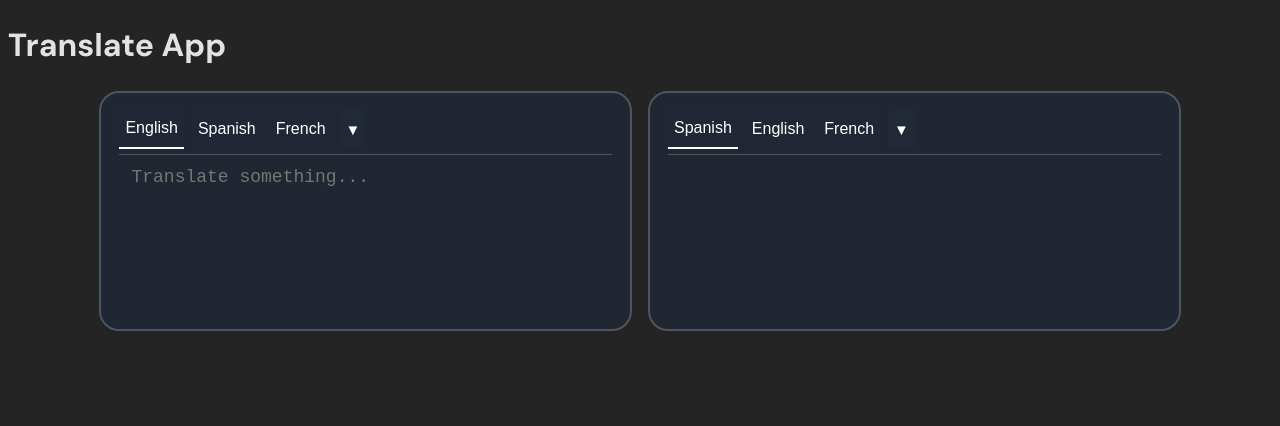
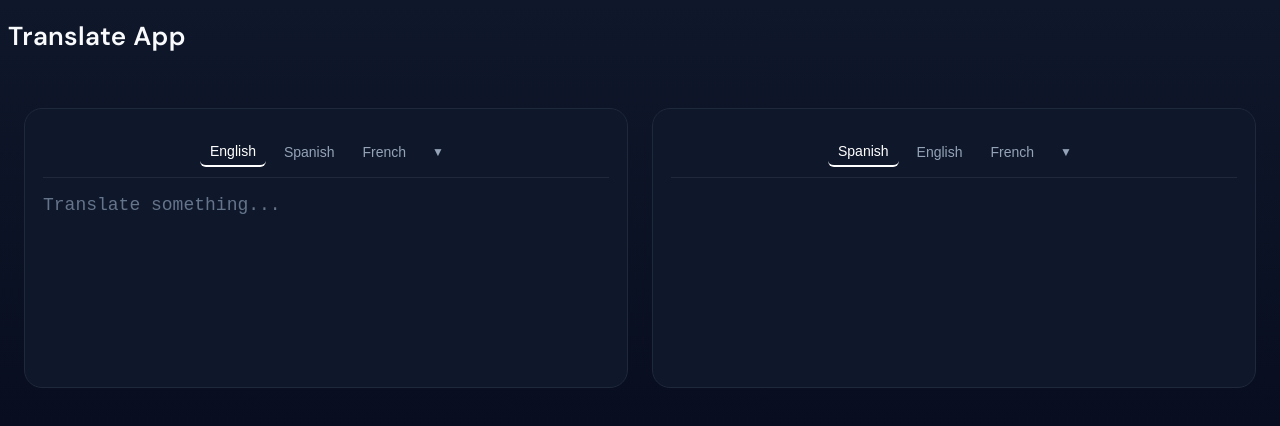
Before and after one commit to Marcobc-exe/translate-app, a React (Vite) app: page / in a window 1280 px wide. Shown: the top 426 px of the page. Built offline with nearby package versions, Linux system fonts and the light colour scheme.

Commit message:
style: redesign UI/UX

```diff
--- a/src/App.css
+++ b/src/App.css
@@ -1,6 +1,6 @@
-/* #root {
-  max-width: 1280px;
-  margin: 0 auto;
-  padding: 2rem;
-  text-align: center;
-} */
+html {
+  background: linear-gradient(180deg, #0f172a, #020617);
+  font-family: system-ui, -apple-system, sans-serif;
+  color: white;
+  height: 100%;
+}
--- a/src/components/Inputs/input.css
+++ b/src/components/Inputs/input.css
@@ -5,25 +5,30 @@
 
 .input-base {
   width: 100%;
-  min-height: 16vh;
+  min-height: 140px;
+  background: transparent;
   border: none;
-  background-color: transparent;
-
-  padding: 12px 40px 12px 12px;
+  outline: none;
+  color: #f8fafc;
+  font-size: 18px;
+  line-height: 1.5;
   resize: none;
-
-  text-align: left;
-  vertical-align: top;
-  box-sizing: border-box;
-
-  font-size: 18px;
-  overflow: hidden;
+  padding: 6px 0;
 }
 
+.input-base::placeholder {
+  color: #64748b;
+}
+
+/* smooth typing feel */
 .input-base:focus {
   outline: none;
+}
+
+/* .input-base:focus {
+  outline: none;
   border-color: transparent;
-}
+} */
 
 .char-counter {
   margin-top: 6px;
--- a/src/components/LanguagePanel/LanguagePanel.tsx
+++ b/src/components/LanguageBar/LanguageBar.tsx
@@ -1,3 +1,4 @@
+import "./langbar.css"
 import type { FC } from "react";
 import { Grid } from "@mui/material";
 import type { Language } from "../../types/languages";
@@ -10,7 +11,7 @@ type Props = {
   onChangeLang: (lang: Language) => void;
 };
 
-export const LanguagePanel: FC<Props> = ({
+export const LanguageBar: FC<Props> = ({
   mobile,
   lang,
   handleLanguage,
@@ -18,12 +19,10 @@ export const LanguagePanel: FC<Props> = ({
 }) => {
   return (
     <Grid
+      className="language-bar"
       container
-      spacing={1}
-      height={"50px"}
-      borderBottom={"1px solid #4D5562"}
       alignItems={"center"}
-      justifyContent={mobile ? "center" : "normal"}
+      justifyContent={"center"}
     >
       <SelectLang
         lang={lang}
--- /dev/null
+++ b/src/components/LanguageBar/langbar.css
@@ -0,0 +1,6 @@
+.language-bar {
+  width: 100%;
+  padding: 10px 6px;
+  border-bottom: 1px solid #1e293b;
+  margin-bottom: 8px;
+}
--- a/src/components/ResponsiveDesigns/SelectLangs/SelectLangs.tsx
+++ b/src/components/ResponsiveDesigns/SelectLangs/SelectLangs.tsx
@@ -48,7 +48,7 @@ export const SelectLang: FC<Props> = ({
           lang={lang}
         />
       ) : (
-        <>
+        <div style={{ display: "flex", gap: "8px", alignItems: "center" }}>
           <MostLikedLangs
             languagesList={languagesList}
             lang={lang}
@@ -59,7 +59,7 @@ export const SelectLang: FC<Props> = ({
             mobile={mobile}
             lang={lang}
           />
-        </>
+        </div>
       )}
     </>
   );
--- a/src/components/Selects/selects.css
+++ b/src/components/Selects/selects.css
@@ -1,56 +1,68 @@
 .custom-select {
   position: relative;
+  display: flex;
+  align-items: center;
 }
 
 .select-button {
-  width: 100%;
-  height: 40px;
-  background: #212936;
+  border: none;
+  background: transparent;
+  color: #94a3b8;
+  font-size: 14px;
+  cursor: pointer;
+  display: flex;
+  align-items: center;
+  gap: 6px;
+  padding: 6px 8px;
+  border-radius: 6px;
+  transition: 0.2s ease;
+}
+
+.select-button:hover {
+  background: #0f172a;
   color: white;
-  border: none;
-  border-radius: 6px;
-  font-size: 15px;
-  cursor: pointer;
-  align-items: center;
 }
 
 .arrow {
-  transition: transform 0.25s ease;
+  font-size: 12px;
+  transition: transform 0.2s ease;
 }
 
 .rotate {
   transform: rotate(180deg);
 }
 
-.mobile {
-  padding-left: 5px;
-}
-
 .dropdown {
   position: absolute;
-  top: 45px;
-  width: 140px;
-  background: #212936;
-  border: 1px solid #4d5562;
-  border-radius: 6px;
+  top: 36px;
+  right: 0;
+  width: 200px;
+  background: #020617;
+  border-radius: 10px;
+  border: 1px solid #1e293b;
   overflow: hidden;
   z-index: 100;
 }
 
 .option {
   padding: 10px 12px;
+  font-size: 14px;
   cursor: pointer;
-  transition: background 0.15s;
+  color: #94a3b8;
+  transition: 0.2s ease;
 }
 
 .option:hover {
-  background: #2b3442;
+  background: #0f172a;
+  color: white;
 }
 
-.active {
-  background: #394253;
+.option.active {
+  color: white;
+  background: #020617;
 }
 
-.focused {
-  background: #2b3442;
+.option.focused {
+  background: #0f172a;
+  color: white;
 }
--- a/src/components/Title/Title.tsx
+++ b/src/components/Title/Title.tsx
@@ -1,5 +1,7 @@
+import "./title.css"
+
 export const Title = () => {
   return (
-    <h1>Translate App</h1>
+    <h1 className="title">Translate App</h1>
   )
 }
--- /dev/null
+++ b/src/components/Title/title.css
@@ -0,0 +1,7 @@
+.title {
+  font-size: 26px;
+  font-weight: 600;
+  margin-bottom: 22px;
+  color: #f8fafc;
+  letter-spacing: 0.3px;
+}
--- a/src/components/buttons/buttons.css
+++ b/src/components/buttons/buttons.css
@@ -1,12 +1,21 @@
-.btnTranslate-false, .btnTranslate-true {
-  background-color: #212936CC;
+.btnTranslate-true,
+.btnTranslate-false {
   border: none;
-  color: white;
-  font-size: 16px;
+  background: transparent;
+  font-size: 14px;
+  padding: 6px 10px;
   cursor: pointer;
-  height: 40px;
+  border-radius: 6px;
+  transition: 0.2s ease;
+  color: #94a3b8;
 }
 
 .btnTranslate-true {
-  border-bottom: 2px solid #FFFFFF;
+  color: white;
+  border-bottom: 2px solid white;
 }
+
+.btnTranslate-false:hover {
+  background: #0f172a;
+  color: white;
+}
--- a/src/components/messages/styles-messages.css
+++ b/src/components/messages/styles-messages.css
@@ -1,6 +1,7 @@
 .output-base {
+  color: #e2e8f0;
   width: 100%;
-  min-height: 28vh;
+  min-height: 140px;
   padding: 12px;
 
   border-radius: 12px;
@@ -12,6 +13,9 @@
 
   font-size: 18px;
   box-sizing: border-box;
+
+  font-size: 18px;
+  line-height: 1.5;
 }
 
 .output-base:focus {
--- a/src/components/translator/Translator.tsx
+++ b/src/components/translator/Translator.tsx
@@ -1,3 +1,4 @@
+import "./translator.css";
 import { useEffect, useState } from "react";
 import { useTranslate } from "../../hooks/useTranslate";
 import { TextArea } from "../Inputs/Input";
@@ -7,7 +8,7 @@ import { Grid, useMediaQuery, useTheme } from "@mui/material";
 import { useDebounce } from "../../hooks/useDebounce";
 import type { Language } from "../../types/languages";
 import { LANGUAGES } from "../../consts/Languages";
-import { LanguagePanel } from "../LanguagePanel/LanguagePanel";
+import { LanguageBar } from "../LanguageBar/LanguageBar";
 
 const MAX_LENGTH = 250;
 
@@ -76,26 +77,18 @@ export const Translator = () => {
   return (
     <Grid
       container
-      spacing={mobile ? 1 : 2}
-      columns={14}
-      columnGap={mobile ? 1 : 2}
+      spacing={3}
+      justifyContent={"center"}
       sx={{
-        justifyContent: "center",
+        maxWidth: "1350px",
+        margin: "0 auto",
+        padding: "30px 16px"
       }}
     >
       {/* INPUT */}
-      <Grid
-        size={(tablet ?? mobile) ? 12 : 6}
-        bgcolor={"#212936CC"}
-        sx={{
-          borderRadius: "20px",
-          padding: "12px 18px",
-          border: "2px solid #4D5562",
-          height: "30vh",
-        }}
-      >
+      <Grid size={(tablet ?? mobile) ? 12 : 6} className="translate-box">
         <Grid spacing={2}>
-          <LanguagePanel
+          <LanguageBar
             mobile={mobile}
             lang={source}
             handleLanguage={handleSourceLang}
@@ -111,17 +104,8 @@ export const Translator = () => {
       </Grid>
 
       {/* OUTPUT */}
-      <Grid
-        size={(tablet ?? mobile) ? 12 : 6}
-        bgcolor={"#212936CC"}
-        sx={{
-          borderRadius: "20px",
-          padding: "12px 18px",
-          border: "2px solid #4D5562",
-          height: "30vh",
-        }}
-      >
-        <LanguagePanel
+      <Grid size={(tablet ?? mobile) ? 12 : 6} className="translate-box">
+        <LanguageBar
           mobile={mobile}
           lang={target}
           handleLanguage={handleTargetLang}
--- /dev/null
+++ b/src/components/translator/translator.css
@@ -0,0 +1,12 @@
+.translate-box {
+  background: #0f172a;
+  border-radius: 18px;
+  padding: 18px;
+  border: 1px solid #1e293b;
+  transition: 0.2s ease;
+  /* height: 30vh; */
+}
+
+.translate-box:hover {
+  border-color: #334155;
+}
```
